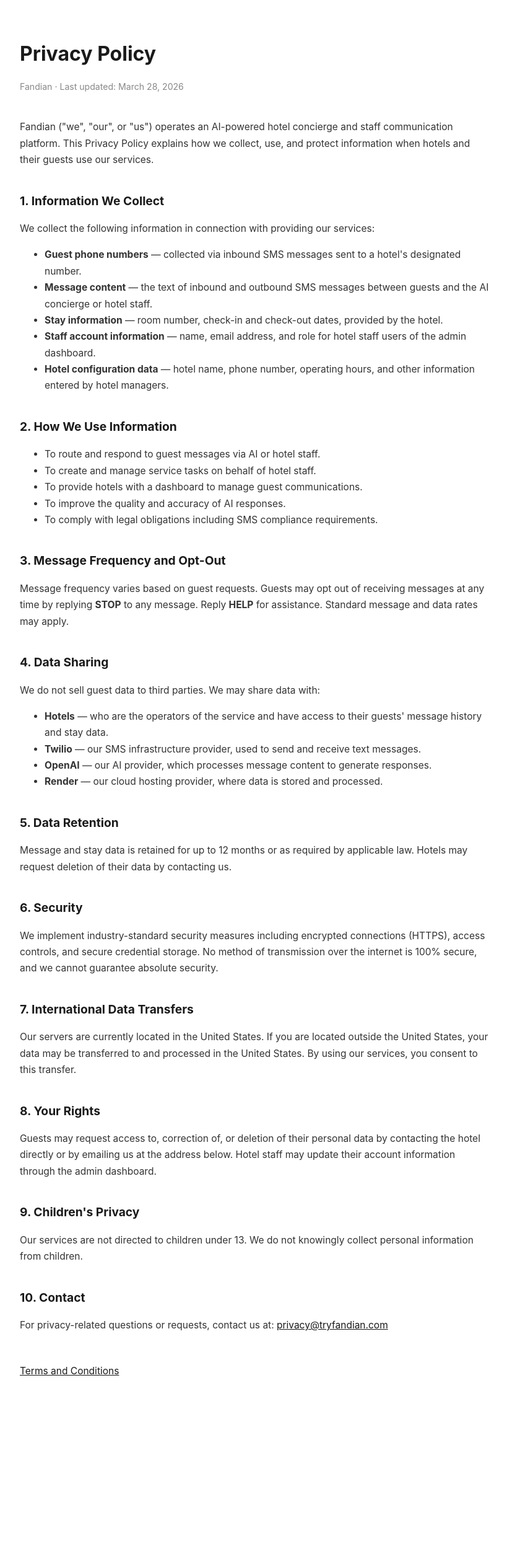
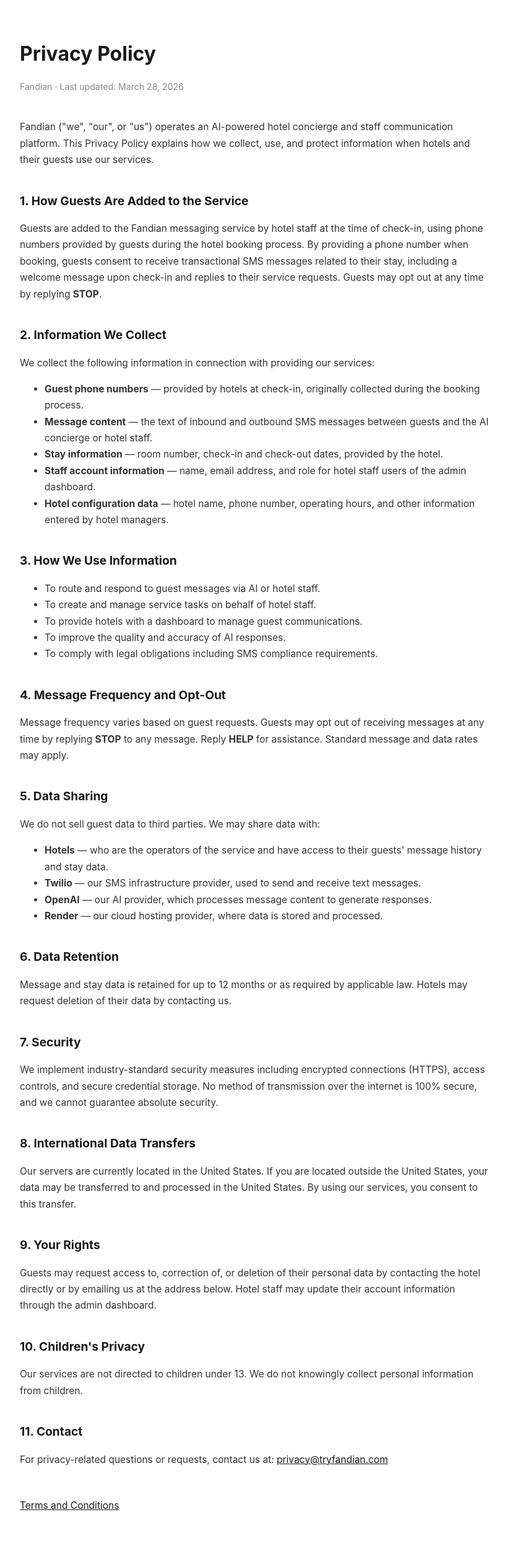
Before and after one commit to gavinwang-oss/fandian, a Flask app: page /privacy-policy in a window 1280 px wide. Shown: the whole page at 62% size, without its empty margins (228-1047 px from the left). Before the commit the page ends 2219 px from the top, so only its background shows below. Run offline with Flask 3, Linux system fonts and the light colour scheme; some libraries are stand-ins or nearby versions.

Commit message:
Update T&C and privacy policy to reflect check-in opt-in model

```diff
--- a/templates/privacy_policy.html
+++ b/templates/privacy_policy.html
@@ -19,17 +19,20 @@
 
   <p>Fandian ("we", "our", or "us") operates an AI-powered hotel concierge and staff communication platform. This Privacy Policy explains how we collect, use, and protect information when hotels and their guests use our services.</p>
 
-  <h2>1. Information We Collect</h2>
+  <h2>1. How Guests Are Added to the Service</h2>
+  <p>Guests are added to the Fandian messaging service by hotel staff at the time of check-in, using phone numbers provided by guests during the hotel booking process. By providing a phone number when booking, guests consent to receive transactional SMS messages related to their stay, including a welcome message upon check-in and replies to their service requests. Guests may opt out at any time by replying <strong>STOP</strong>.</p>
+
+  <h2>2. Information We Collect</h2>
   <p>We collect the following information in connection with providing our services:</p>
   <ul>
-    <li><strong>Guest phone numbers</strong> — collected via inbound SMS messages sent to a hotel's designated number.</li>
+    <li><strong>Guest phone numbers</strong> — provided by hotels at check-in, originally collected during the booking process.</li>
     <li><strong>Message content</strong> — the text of inbound and outbound SMS messages between guests and the AI concierge or hotel staff.</li>
     <li><strong>Stay information</strong> — room number, check-in and check-out dates, provided by the hotel.</li>
     <li><strong>Staff account information</strong> — name, email address, and role for hotel staff users of the admin dashboard.</li>
     <li><strong>Hotel configuration data</strong> — hotel name, phone number, operating hours, and other information entered by hotel managers.</li>
   </ul>
 
-  <h2>2. How We Use Information</h2>
+  <h2>3. How We Use Information</h2>
   <ul>
     <li>To route and respond to guest messages via AI or hotel staff.</li>
     <li>To create and manage service tasks on behalf of hotel staff.</li>
@@ -38,10 +41,10 @@
     <li>To comply with legal obligations including SMS compliance requirements.</li>
   </ul>
 
-  <h2>3. Message Frequency and Opt-Out</h2>
+  <h2>4. Message Frequency and Opt-Out</h2>
   <p>Message frequency varies based on guest requests. Guests may opt out of receiving messages at any time by replying <strong>STOP</strong> to any message. Reply <strong>HELP</strong> for assistance. Standard message and data rates may apply.</p>
 
-  <h2>4. Data Sharing</h2>
+  <h2>5. Data Sharing</h2>
   <p>We do not sell guest data to third parties. We may share data with:</p>
   <ul>
     <li><strong>Hotels</strong> — who are the operators of the service and have access to their guests' message history and stay data.</li>
@@ -50,22 +53,22 @@
     <li><strong>Render</strong> — our cloud hosting provider, where data is stored and processed.</li>
   </ul>
 
-  <h2>5. Data Retention</h2>
+  <h2>6. Data Retention</h2>
   <p>Message and stay data is retained for up to 12 months or as required by applicable law. Hotels may request deletion of their data by contacting us.</p>
 
-  <h2>6. Security</h2>
+  <h2>7. Security</h2>
   <p>We implement industry-standard security measures including encrypted connections (HTTPS), access controls, and secure credential storage. No method of transmission over the internet is 100% secure, and we cannot guarantee absolute security.</p>
 
-  <h2>7. International Data Transfers</h2>
+  <h2>8. International Data Transfers</h2>
   <p>Our servers are currently located in the United States. If you are located outside the United States, your data may be transferred to and processed in the United States. By using our services, you consent to this transfer.</p>
 
-  <h2>8. Your Rights</h2>
+  <h2>9. Your Rights</h2>
   <p>Guests may request access to, correction of, or deletion of their personal data by contacting the hotel directly or by emailing us at the address below. Hotel staff may update their account information through the admin dashboard.</p>
 
-  <h2>9. Children's Privacy</h2>
+  <h2>10. Children's Privacy</h2>
   <p>Our services are not directed to children under 13. We do not knowingly collect personal information from children.</p>
 
-  <h2>10. Contact</h2>
+  <h2>11. Contact</h2>
   <p>For privacy-related questions or requests, contact us at: <a href="mailto:privacy@tryfandian.com">privacy@tryfandian.com</a></p>
 
   <p style="margin-top:48px;"><a href="/terms">Terms and Conditions</a></p>
--- a/templates/terms.html
+++ b/templates/terms.html
@@ -23,7 +23,8 @@
   <p>Fandian provides an AI-powered SMS concierge and staff task management platform for hotels. Hotel guests interact with the Service by sending text messages to a hotel's designated phone number. Hotel staff interact with the Service through a web-based admin dashboard.</p>
 
   <h2>2. SMS Messaging Program</h2>
-  <p>By texting a hotel's Fandian number, guests opt in to receive SMS messages from that hotel via the Fandian platform. Message types include: AI-generated responses to guest requests, staff replies, and service confirmations.</p>
+  <p>Guests provide their phone number during the hotel booking process. By providing a phone number at booking, guests consent to receive transactional SMS messages related to their stay via the Fandian platform. Upon check-in, hotel staff register the guest in the system, triggering a welcome message. Subsequent messages are sent in response to guest requests or to provide service updates.</p>
+  <p>Message types include: welcome messages at check-in, AI-generated responses to guest requests, staff replies, and service confirmations.</p>
   <ul>
     <li><strong>Message frequency:</strong> Varies based on guest requests and hotel activity.</li>
     <li><strong>Message and data rates may apply</strong> depending on your mobile carrier plan.</li>
```
